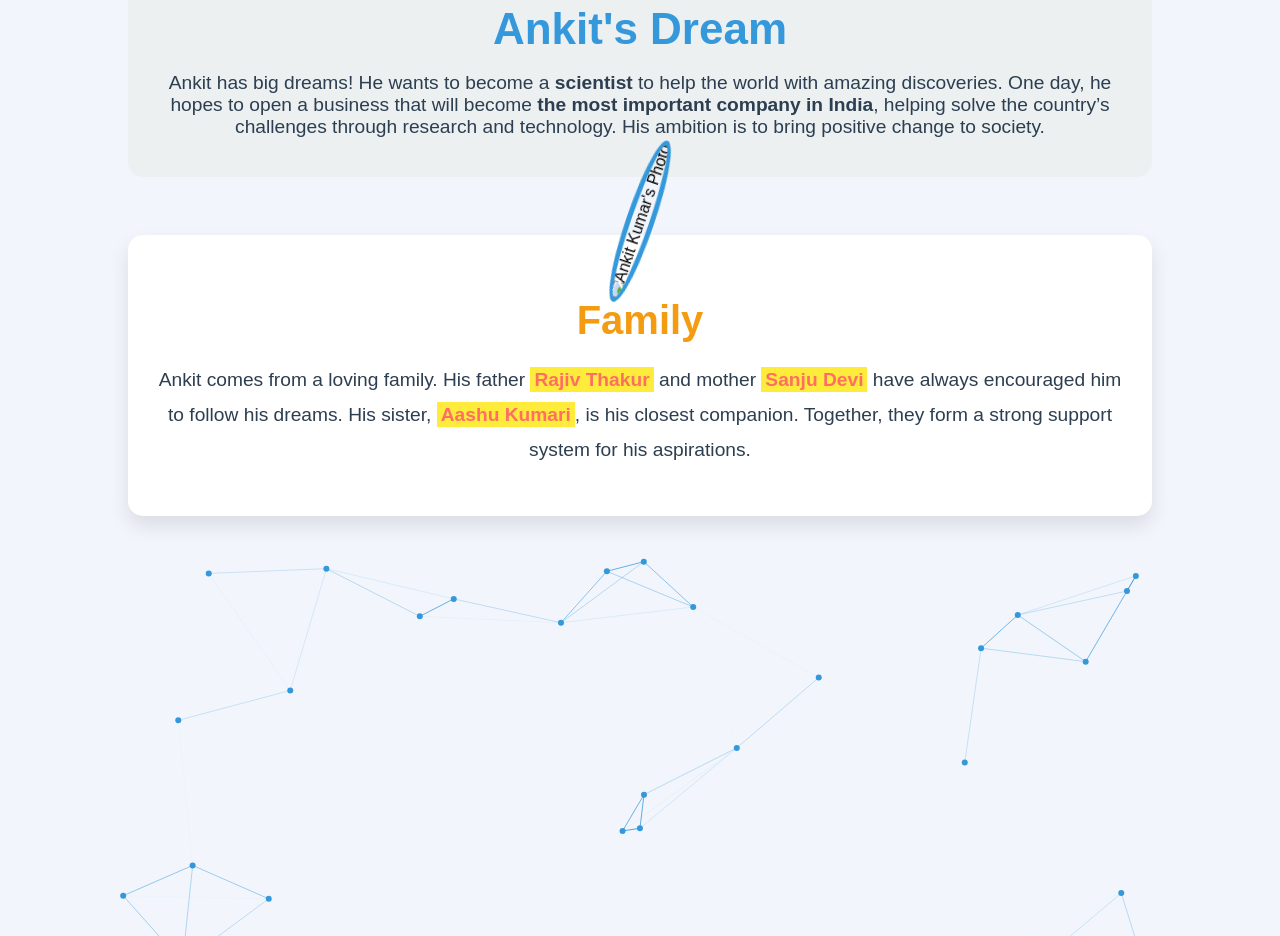
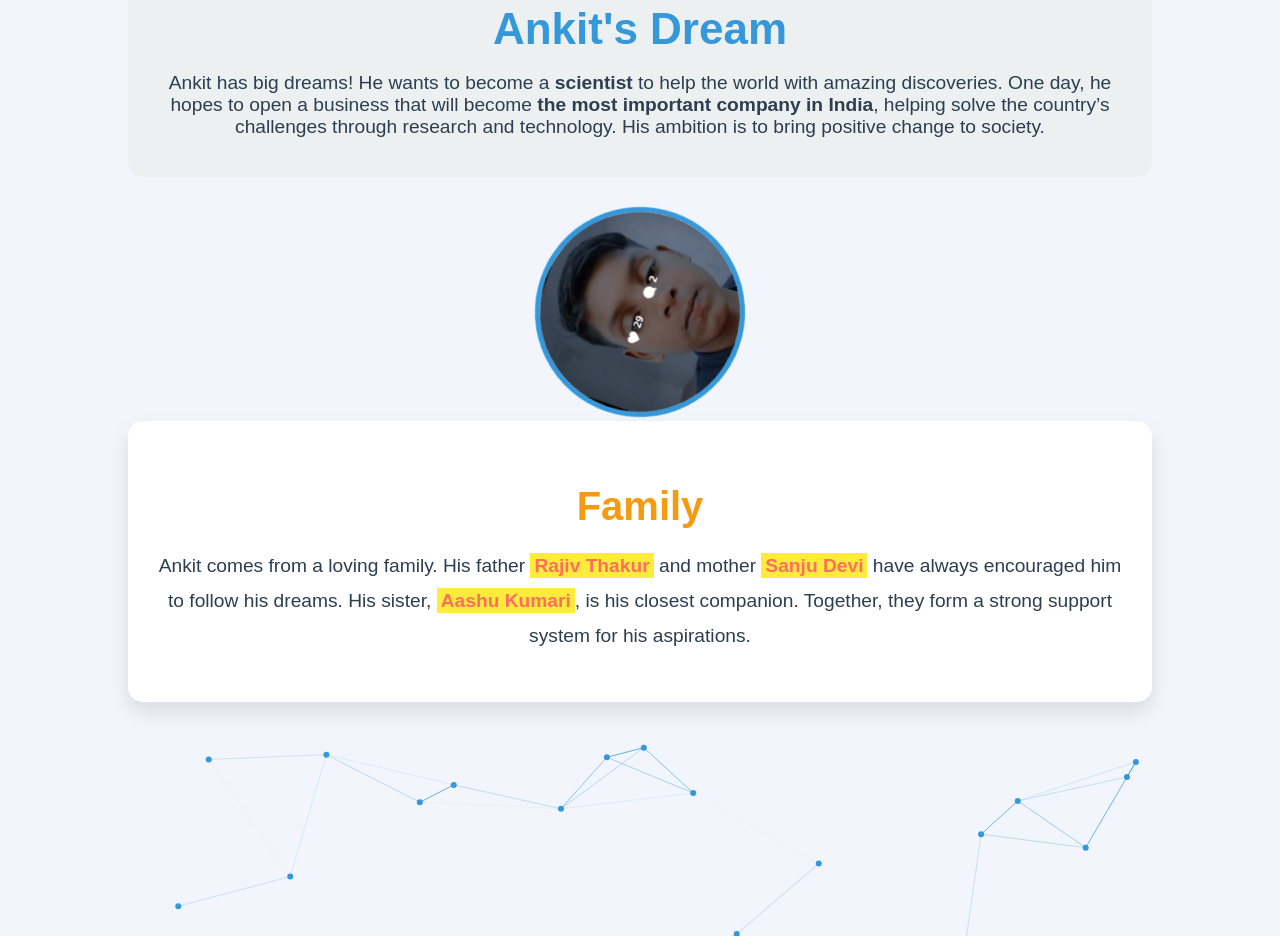
Before and after one commit to algsoch/ankit_kumar, a plain HTML site: page index.html in a window 1280 px wide. Shown: the part 840-1776 px from the top of the page. Drawn offline with Linux system fonts and the light colour scheme.

Commit message:
Update index.html

```diff
--- a/index.html
+++ b/index.html
@@ -150,7 +150,7 @@
 
         <!-- Image Section with Animation -->
         <div class="photo">
-            <img src="ankit.jpg" alt="Ankit Kumar's Photo" width="200" height="200">
+            <img src="ankit.png" alt="Ankit Kumar's Photo" width="200" height="200">
         </div>
 
         <!-- Family Details -->
```
